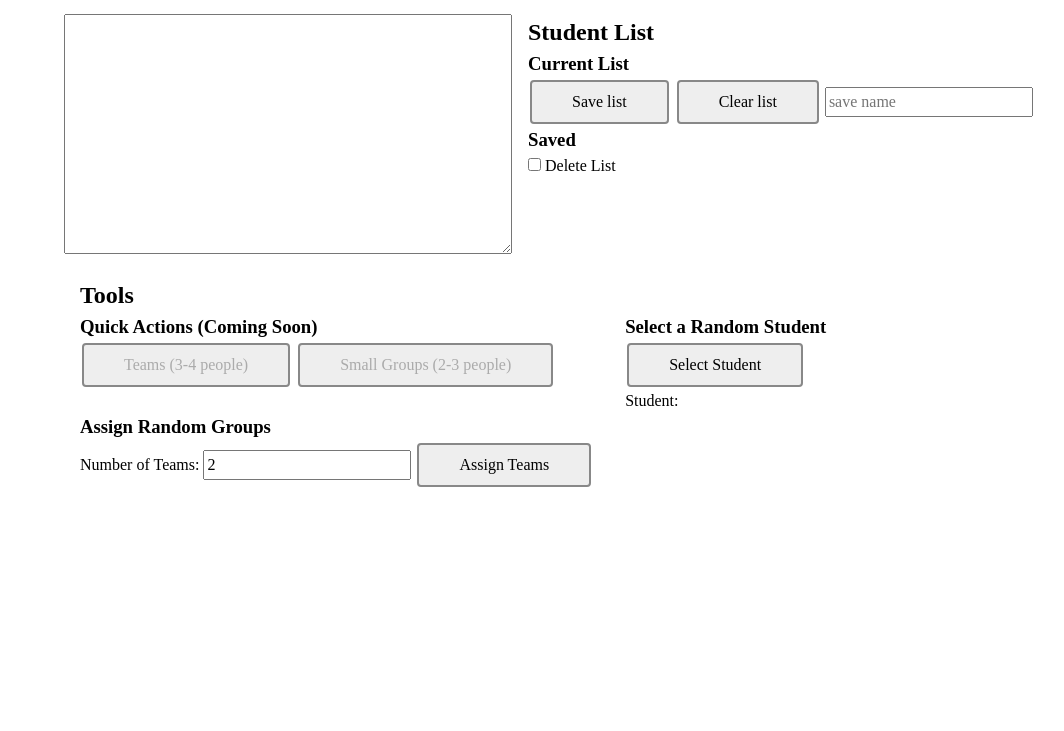
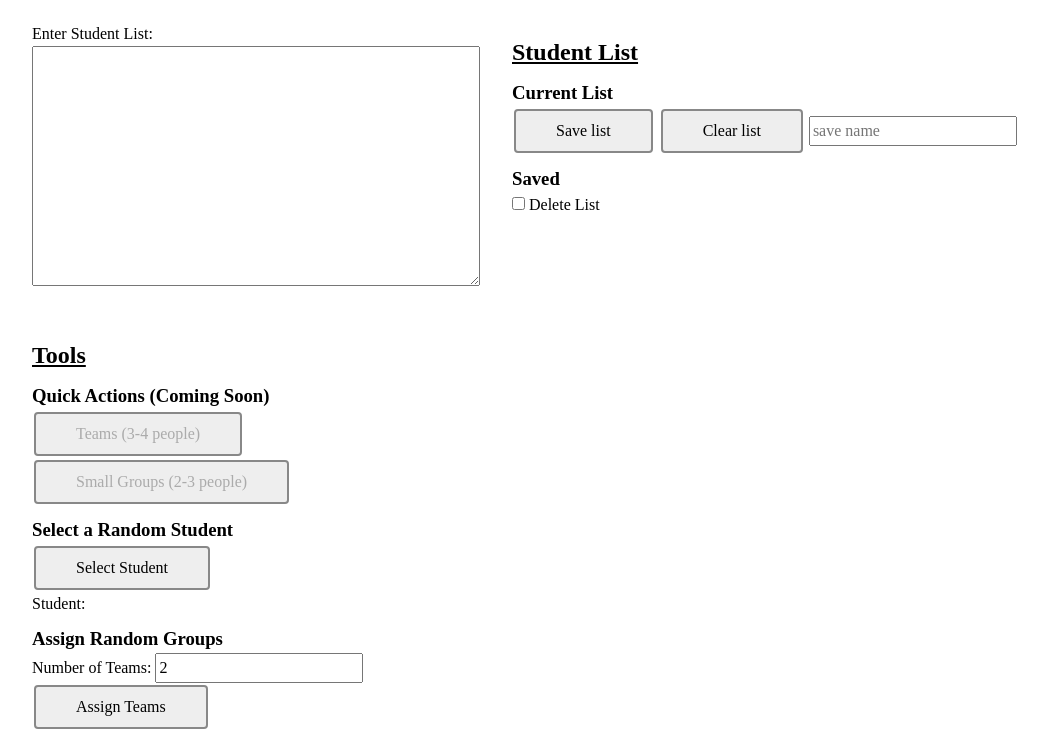
Before and after one commit to enigmaworks/teacher-tools, a plain HTML site: page index.html in a window 1280 px wide. Shown: the part 114-845 px from the top of the page, without its empty margins (32-1096 px from the left). Before the commit the page ends 800 px from the top, so only its background shows below. Drawn offline with Linux system fonts and the light colour scheme.

Commit message:
style and layout tweaks

```diff
--- a/index.html
+++ b/index.html
@@ -16,6 +16,7 @@
 		</header>
 		<main id="interface">
 			<section id="studentList">
+					<label for="studentListInput">Enter Student List: </label>
 				<textarea
 					name="Student List Input"
 					id="studentListInput"
--- a/style.css
+++ b/style.css
@@ -1,8 +1,8 @@
 /* @import url("https://fonts.googleapis.com/css2?family=Inter&display=swap"); */
 body {
-	max-width: 70rem;
+	max-width: 75rem;
 	margin: 0 auto;
-	padding: 1rem;
+	padding: 1.5rem;
 }
 header{
 	padding: 2rem 0;
@@ -26,29 +26,31 @@ textarea {
 	resize: vertical;
 	height: fit-content;
 	width: 100%;
-	max-height: 70vh;
+	max-height: 90vh;
+	min-height: 5rem;
 	height: 15rem;
 }
-* ~ h2{
-	margin-top: 1em;
+h2{
+	text-decoration: underline;
+}
+h2,h3{
+	margin-top: 0.5em;
+}
+#output {
+	min-height: 4rem;
 }
 #tools{
 	display: grid;
 	gap: 0 2rem;
-	grid-template-columns: auto 1fr;
-	grid-template-rows: min-content auto;
 }
-#tools > h2{
-	grid-column: span 2;
-}
-.randomGroups > #teamsParagraph  ul{
+#teamsParagraph  ul{
 	list-style-type: none;
 	padding: 0;
 	display: flex;
 	gap: 0.25em;
 	flex-wrap: wrap;
 }
-.randomGroups > #teamsParagraph  li{
+#teamsParagraph  li{
 	padding: 0.25em 1rem;
 	border: 1px solid #888;
 	min-width: max-content;
@@ -59,20 +61,14 @@ textarea {
 #savedListsDiv > input, #savedListsDiv > button{
 	background-color: #f8f8f8;
 }
-@media only screen and (min-width: 55rem) {
+@media only screen and (min-width: 75rem) {
 	#interface{
 		display: grid;
 		grid-template-columns: calc(10vw + 20rem) 1fr;
-	}
-	#tools{
-		grid-column: 1 / span 2;
-		padding: 1rem;
+		gap: 2rem;
 	}
 	#savedListsDiv{
 		display: flex;
 		flex-wrap: wrap;
 	}
-	.buttons{
-		padding: 0 1rem;
-	}
 }
```
